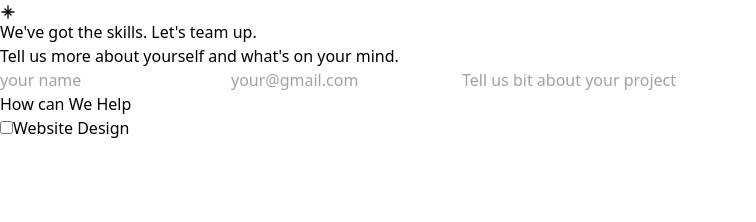
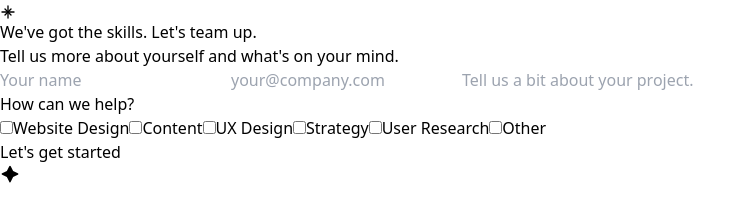
Before and after one commit to prasadharbare/Untitled-contact, a React (Vite) app: page / in a window 1280 px wide. Shown: the part 434-656 px from the top of the page, without its empty margins (0-756 px from the left). Built offline with nearby package versions, Linux system fonts and the light colour scheme.

Commit message:
ui complete

```diff
--- a/src/components/Form.jsx
+++ b/src/components/Form.jsx
@@ -1,37 +1,67 @@
+import { TbFlareFilled } from "react-icons/tb";
 import Intro from "@/components/Intro";
 
 function Form() {
+  const services = [
+    "Website Design",
+    "Content",
+    "UX Design",
+    "Strategy",
+    "User Research",
+    "Other",
+  ];
+
   return (
     <>
       <Intro />
-      <form className="flex flex-col gap-2">
-        <input type="text"
+      <form className="flex flex-col gap-1">
+        {/* Input */}
+        <input
+          type="text"
           name="fullname"
           id="fullname"
-          placeholder="your name"
-          className="border-stone-700 bg-zinc-50 placeholder:text-slate-700"
+          placeholder="Your name"
+          className="border-b border-stone-700 bg-zinc-50 p-2 placeholder-slate-700 md:bg-lime-400"
           required
         />
-        <input type="email"
+        <input
+          type="email"
           name="email"
           id="email"
-          placeholder="your@gmail.com"
-          className="border-stone-700 md:bg-lime-400 bg-zinc-50 placeholder:text-slate-700"
+          placeholder="your@company.com"
+          className="border-b border-stone-700 bg-zinc-50 p-2 placeholder-slate-700 md:bg-lime-400"
+          required
         />
-        <input type="text"
+        <input
+          type="text"
           name="message"
           id="message"
-          placeholder="Tell us bit about your project"
-          className="h-24 border-stone-700 border-b-2 md:bg-lime-400 bg-zinc-50 placeholder:text-slate-700"
+          placeholder="Tell us a bit about your project..."
+          className="h-24 border-b border-stone-700 bg-zinc-50 p-2 placeholder-slate-700 md:bg-lime-400"
+          required
         />
-        <p className="my-5 text-zinc-800">How can We Help</p>
-        <label >
-          <input type="checkbox"
-            name="website-design"
-            className="size-5"
-          />
-          Website Design
-        </label>
+        <p className="my-5 text-zinc-800">How can we help?</p>
+        {/* Checkbox */}
+        <section className="mb-12 grid grid-cols-2 gap-1 md:max-w-96">
+          {services.map((service, idx) => {
+            return (
+              <label
+                key={service + idx}
+                className="flex cursor-pointer items-center gap-1"
+              >
+                <input type="checkbox" name={service} className="size-6" />
+                {service}
+              </label>
+            );
+          })}
+        </section>
+        <button
+          type="submit"
+          className="flex justify-center gap-2 rounded-lg bg-stone-950 p-2 text-white"
+        >
+          Let's get started{" "}
+          <TbFlareFilled size={20} className="text-lime-500" />
+        </button>
       </form>
     </>
   );
```
